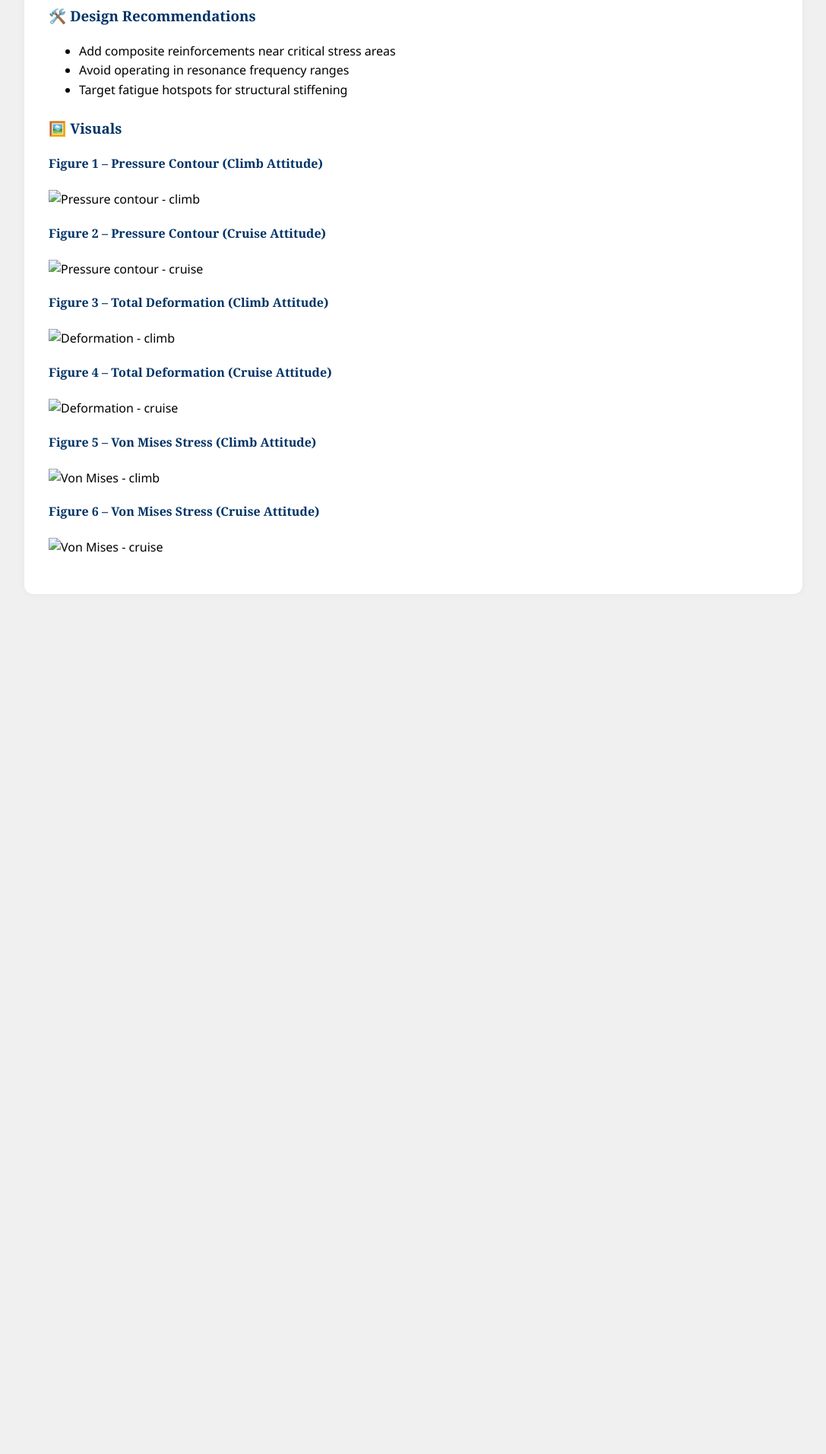
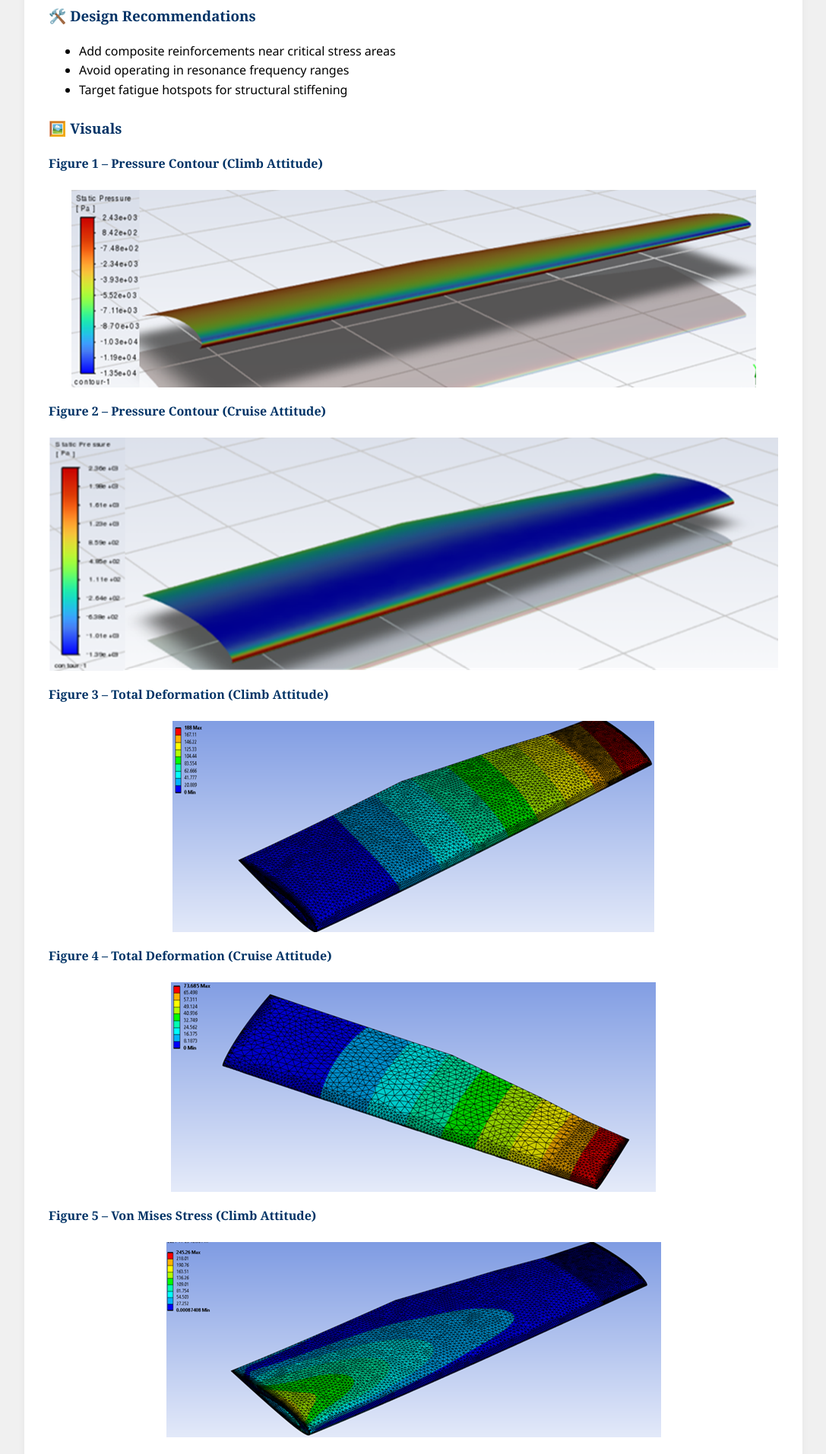
Before and after one commit to MutasemRazz/new-portfolio, a Jekyll site: the page built from projects/cessna-fea.html, in a window 1280 px wide. Shown: the part 1173-3087 px from the top of the page at 76% size, without its empty margins (96-1183 px from the left). Built offline with Jekyll 4.4.1, drawn with Linux system fonts in a browser that asks for light colours; before the commit the page ends 1955 px from its top, so only the background shows below that.

Commit message:
Fix image paths for Cessna FEA project

```diff
--- a/projects/cessna-fea.html
+++ b/projects/cessna-fea.html
@@ -58,19 +58,19 @@ title: Finite Element Analysis of a Cessna 172 Wing
 <h3>🖼️ Visuals</h3>
 
 <h4>Figure 1 – Pressure Contour (Climb Attitude)</h4>
-<img src="/new-portfolio/assets/img/cessna-pressure-climb.png" alt="Pressure contour - climb">
+<img src="/new-portfolio/assets/images/cessna-pressure-climb.png" alt="Pressure contour - climb">
 
 <h4>Figure 2 – Pressure Contour (Cruise Attitude)</h4>
-<img src="/new-portfolio/assets/img/cessna-pressure-cruise.png" alt="Pressure contour - cruise">
+<img src="/new-portfolio/assets/images/cessna-pressure-cruise.png" alt="Pressure contour - cruise">
 
 <h4>Figure 3 – Total Deformation (Climb Attitude)</h4>
-<img src="/new-portfolio/assets/img/cessna-deformation-climb.png" alt="Deformation - climb">
+<img src="/new-portfolio/assets/images/cessna-deformation-climb.png" alt="Deformation - climb">
 
 <h4>Figure 4 – Total Deformation (Cruise Attitude)</h4>
-<img src="/new-portfolio/assets/img/cessna-deformation-cruise.png" alt="Deformation - cruise">
+<img src="/new-portfolio/assets/images/cessna-deformation-cruise.png" alt="Deformation - cruise">
 
 <h4>Figure 5 – Von Mises Stress (Climb Attitude)</h4>
-<img src="/new-portfolio/assets/img/cessna-vonmises-climb.png" alt="Von Mises - climb">
+<img src="/new-portfolio/assets/images/cessna-vonmises-climb.png" alt="Von Mises - climb">
 
 <h4>Figure 6 – Von Mises Stress (Cruise Attitude)</h4>
-<img src="/new-portfolio/assets/img/cessna-vonmises-cruise.png" alt="Von Mises - cruise">
+<img src="/new-portfolio/assets/images/cessna-vonmises-cruise.png" alt="Von Mises - cruise">
```
